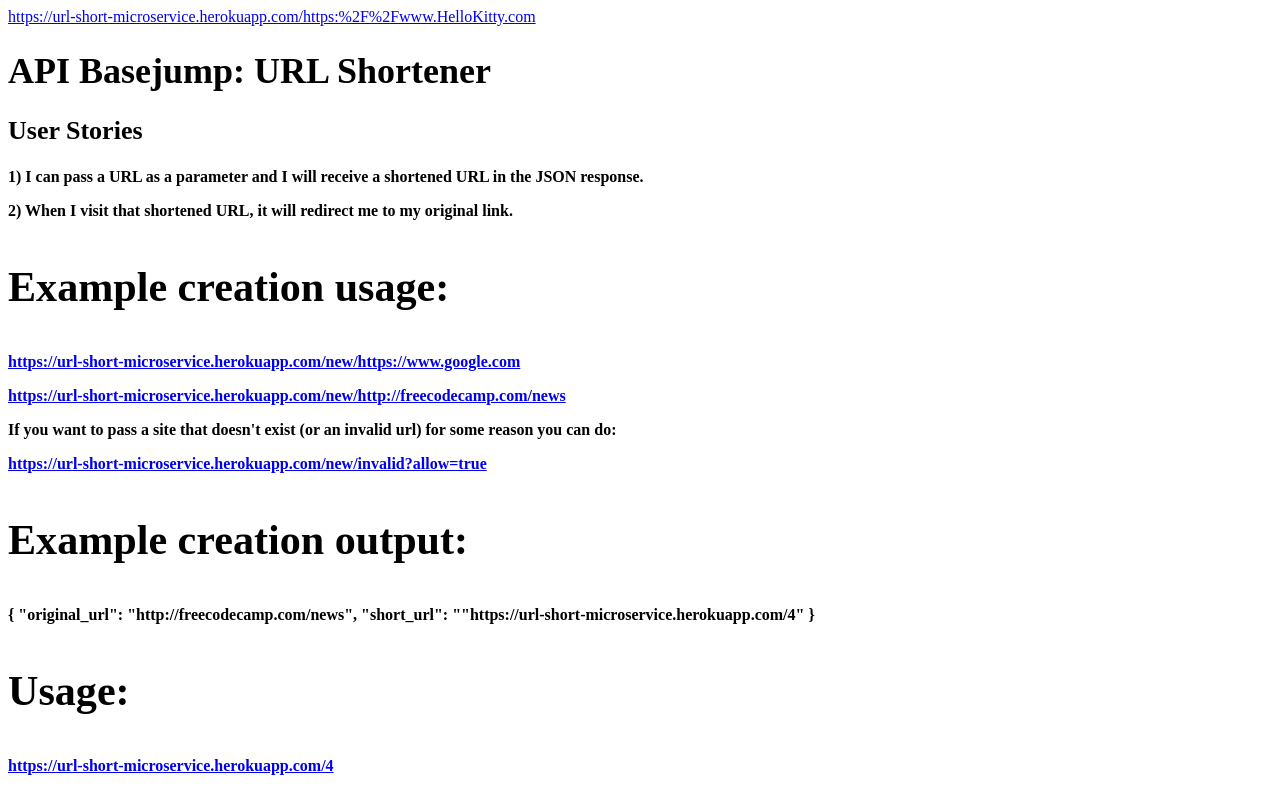
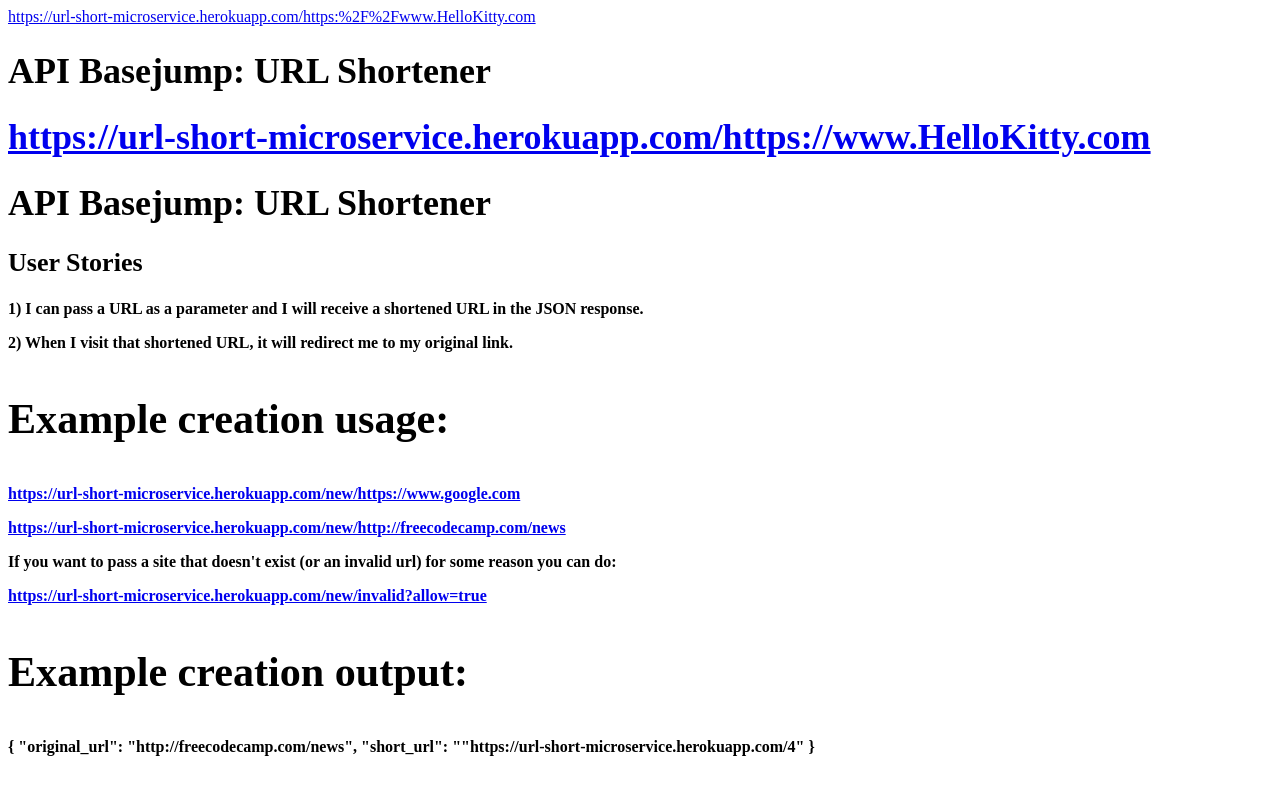
Before and after one commit to happpyier/url-short-microservice, a website: page index.html in a window 1280 px wide. Shown: the top 796 px of the page. Drawn offline with Linux system fonts and the light colour scheme.

Commit message:
From work figuring out the forward slashes problem

```diff
--- a/index.html
+++ b/index.html
@@ -10,6 +10,8 @@
 	<body>
 		<div>
 			<a href="https://url-short-microservice.herokuapp.com/https:%2F%2Fwww.HelloKitty.com" target="_blank"> https://url-short-microservice.herokuapp.com/https:%2F%2Fwww.HelloKitty.com <a>
+			<h1> API Basejump: URL Shortener <h1>
+			<a href="https://url-short-microservice.herokuapp.com/https://www.HelloKitty.com" target="_blank"> https://url-short-microservice.herokuapp.com/https://www.HelloKitty.com <a>
 			<h1> API Basejump: URL Shortener <h1>
 			<div>
 				<h2> User Stories <h2>
```
